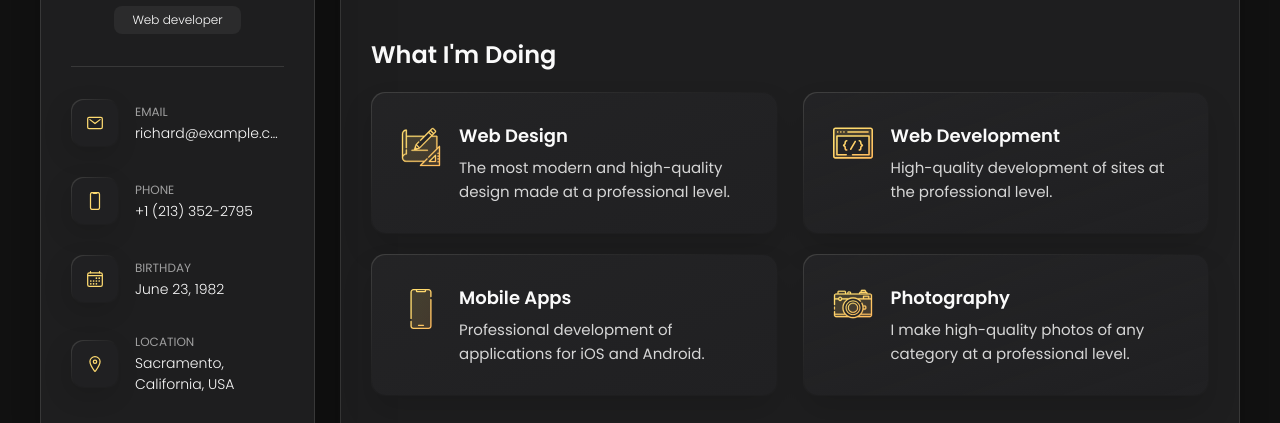
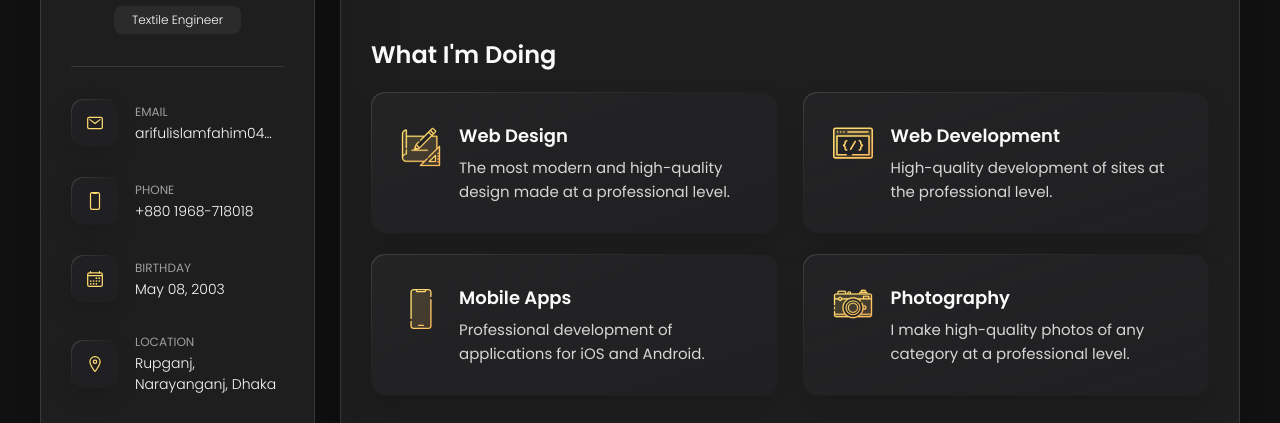
Before and after one commit to arifulislamfahim04/arifulislamfahim, a plain HTML site: page index.html in a window 1280 px wide. Shown: the part 341-764 px from the top of the page. Drawn offline with nearby package versions, Linux system fonts and the light colour scheme.

Commit message:
Update index.html

```diff
--- a/index.html
+++ b/index.html
@@ -48,7 +48,7 @@
         <div class="info-content">
           <h1 class="name" title="Ariful Islam Fahim">Ariful Islam Fahim</h1>
 
-          <p class="title">Web developer</p>
+          <p class="title">Textile Engineer</p>
         </div>
 
         <button class="info_more-btn" data-sidebar-btn>
@@ -74,7 +74,7 @@
             <div class="contact-info">
               <p class="contact-title">Email</p>
 
-              <a href="mailto:richard@example.com" class="contact-link">richard@example.com</a>
+              <a href="mailto:arifulislamfahim04@gmail.com" class="contact-link">arifulislamfahim04@gmail.com</a>
             </div>
 
           </li>
@@ -88,7 +88,7 @@
             <div class="contact-info">
               <p class="contact-title">Phone</p>
 
-              <a href="tel:+12133522795" class="contact-link">+1 (213) 352-2795</a>
+              <a href="tel:+8801968718018" class="contact-link">+880 1968-718018</a>
             </div>
 
           </li>
@@ -102,7 +102,7 @@
             <div class="contact-info">
               <p class="contact-title">Birthday</p>
 
-              <time datetime="1982-06-23">June 23, 1982</time>
+              <time datetime="2003-05-08">May 08, 2003</time>
             </div>
 
           </li>
@@ -116,7 +116,7 @@
             <div class="contact-info">
               <p class="contact-title">Location</p>
 
-              <address>Sacramento, California, USA</address>
+              <address>Rupganj, Narayanganj, Dhaka</address>
             </div>
 
           </li>
```
